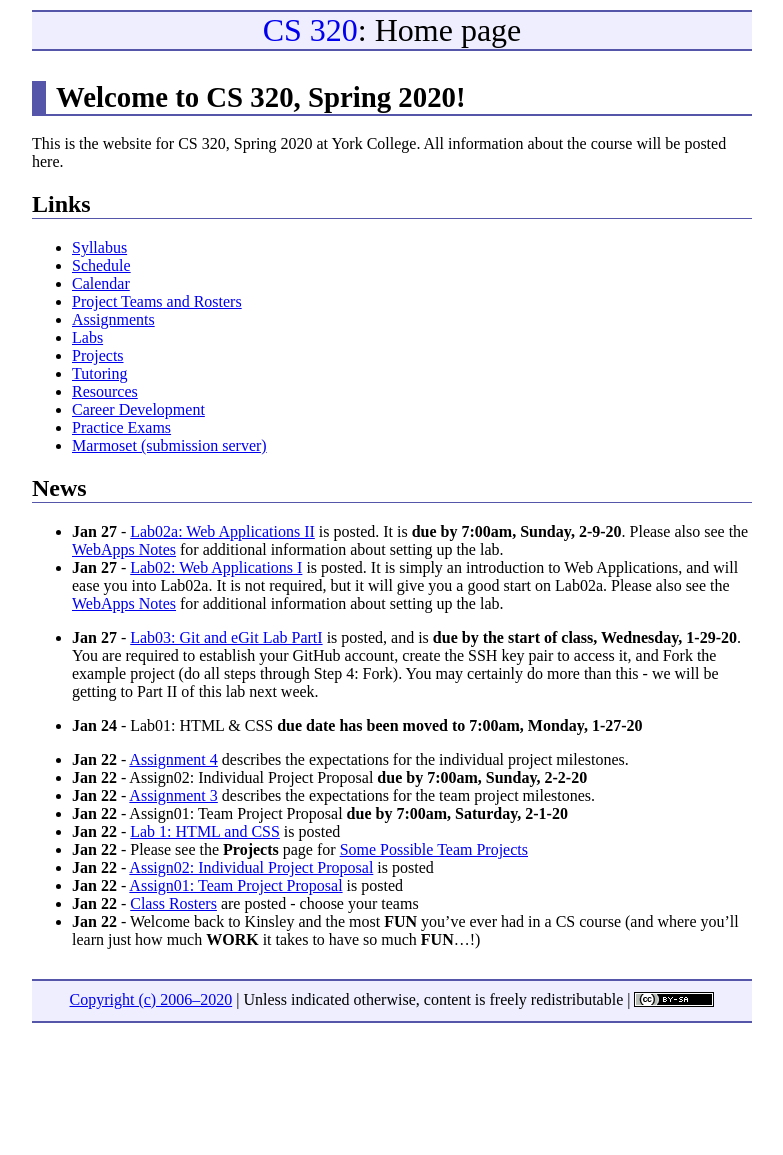
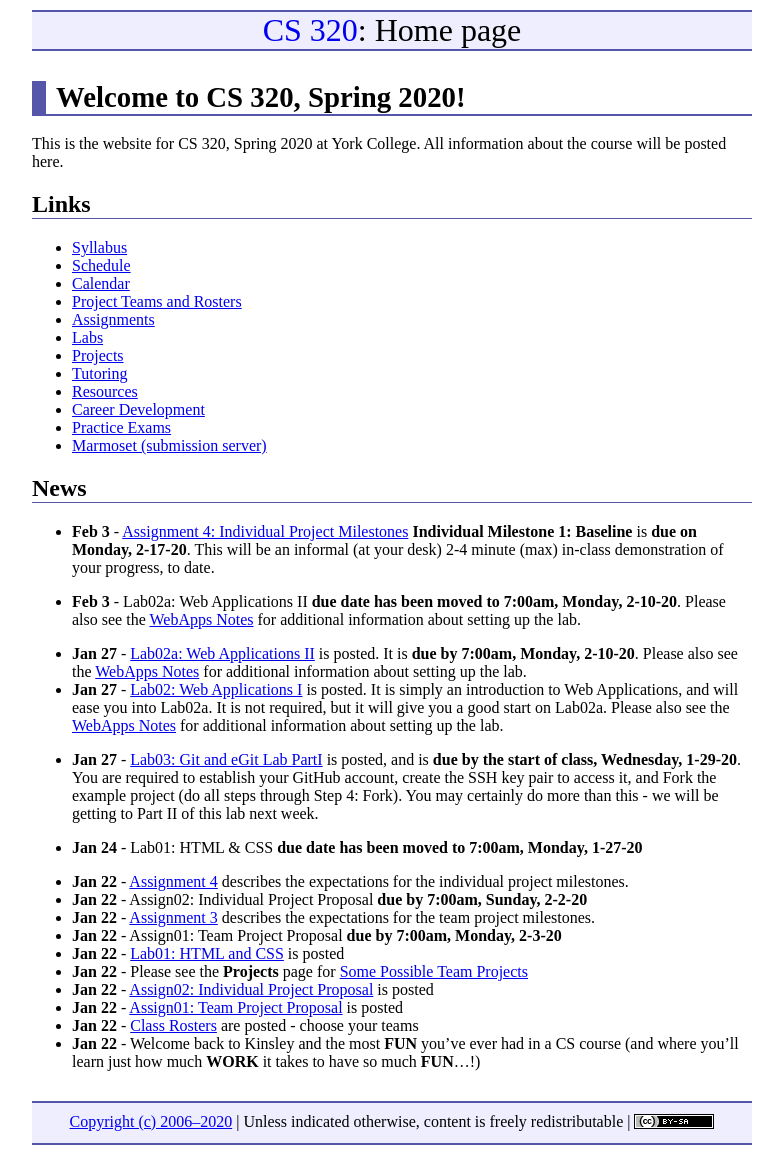
Before and after one commit to ycpcs/cs320-spring2020, a Jekyll site: the page built from index.md, in a window 1280 px wide. Shown: the whole page, without its empty margins (248-1031 px from the left). Built offline with Jekyll 4.4.1, drawn with Linux system fonts in a browser that asks for light colours; before the commit the page ends 1033 px from its top, so only the background shows below that.

Commit message:
updated due dates

```diff
--- a/assign/index.md
+++ b/assign/index.md
@@ -9,7 +9,7 @@ This page lists the assignments.
 
 Assignment | Type | Due
 ---------- | ---- | ---
-[Assignment 1: Team Project Proposal](assign01.html) | Team | Saturday, 2-1-20, by 7:00am
+[Assignment 1: Team Project Proposal](assign01.html) | Team | Monday, 2-3-20, by 7:00am
 [Assignment 2: Individual Project Proposal](assign02.html) | Individual | Sunday, 2-2-20, by 7:00am
 [Assignment 3: Team Project Milestones](assign03.html) | Team | Multiple (see description)
 [Assignment 4: Individual Project Milestones](assign04.html) | Individual | Multiple (see description)
--- a/index.md
+++ b/index.md
@@ -68,11 +68,12 @@ All information about the course will be posted here.
 
 * **Feb 19** - [Assignment 5: Team Use Cases](assign/assign05.html) is **due by 7:00am, Monday, 2-24-20**.  You will need it to do your Textual Analysis in class later that day.
 
-* **Feb 3** - [Assignment 4: Individual Project Milestones](assign/assign04.html) **Individual Milestone 1: Baseline** is **due on Monday, 2-17-20**.  This will be an informal (at your desk) 2-4 minute (max) in-class demonstration of your progress, to date.
-
 -->
 
-* **Jan 27** - [Lab02a: Web Applications II](labs/lab02a.html) is posted.  It is **due by 7:00am, Sunday, 2-9-20**.  Please also see the [WebApps Notes](labs/lab02_notes.html) for additional information about setting up the lab.
+* **Feb 3** - [Assignment 4: Individual Project Milestones](assign/assign04.html) **Individual Milestone 1: Baseline** is **due on Monday, 2-17-20**.  This will be an informal (at your desk) 2-4 minute (max) in-class demonstration of your progress, to date.
+* **Feb 3** - Lab02a: Web Applications II **due date has been moved to 7:00am, Monday, 2-10-20**.  Please also see the [WebApps Notes](labs/lab02_notes.html) for additional information about setting up the lab.
+
+* **Jan 27** - [Lab02a: Web Applications II](labs/lab02a.html) is posted.  It is **due by 7:00am, Monday, 2-10-20**.  Please also see the [WebApps Notes](labs/lab02_notes.html) for additional information about setting up the lab.
 * **Jan 27** - [Lab02: Web Applications I](labs/lab02.html) is posted.  It is simply an introduction to Web Applications, and will ease you into Lab02a.  It is not required, but it will give you a good start on Lab02a.  Please also see the [WebApps Notes](labs/lab02_notes.html) for additional information about setting up the lab.
 * **Jan 27** - [Lab03: Git and eGit Lab PartI](labs/lab03.html) is posted, and is **due by the start of class, Wednesday, 1-29-20**.  You are required to establish your GitHub account, create the SSH key pair to access it, and Fork the example project (do all steps through Step 4: Fork).  You may certainly do more than this - we will be getting to Part II of this lab next week.
 
@@ -81,8 +82,8 @@ All information about the course will be posted here.
 * **Jan 22** - [Assignment 4](assign/assign04.html) describes the expectations for the individual project milestones.
 * **Jan 22** - Assign02: Individual Project Proposal **due by 7:00am, Sunday, 2-2-20**
 * **Jan 22** - [Assignment 3](assign/assign03.html) describes the expectations for the team project milestones.
-* **Jan 22** - Assign01: Team Project Proposal **due by 7:00am, Saturday, 2-1-20**
-* **Jan 22** - [Lab 1: HTML and CSS](labs/lab01.html) is posted
+* **Jan 22** - Assign01: Team Project Proposal **due by 7:00am, Monday, 2-3-20**
+* **Jan 22** - [Lab01: HTML and CSS](labs/lab01.html) is posted
 * **Jan 22** - Please see the **Projects** page for [Some Possible Team Projects](projects/index.html)
 * **Jan 22** - [Assign02: Individual Project Proposal](assign/assign02.html) is posted
 * **Jan 22** - [Assign01: Team Project Proposal](assign/assign01.html) is posted
--- a/labs/index.md
+++ b/labs/index.md
@@ -17,7 +17,7 @@ Due Date | Lab | File
 ---- | --- | ----
 Monday, 1-27-20, by 7:00am | [Lab 1: HTML and CSS](lab01.html) | n/a
 Wednesday, 1-29-20 (in-class) | [Lab 3: Git Part I](lab03.html) | n/a
-Sunday, 2-9-20, by 7:00am | [Lab 2a: Web Applications II](lab02a.html) | [CS320\_Lab02.zip](CS320_Lab02.zip), [CS320\_Jetty9.zip](CS320_Jetty9.zip)
+Monday, 2-10-20, by 7:00am | [Lab 2a: Web Applications II](lab02a.html) | [CS320\_Lab02.zip](CS320_Lab02.zip), [CS320\_Jetty9.zip](CS320_Jetty9.zip)
 Friday, 3-13-20, by 7:00am | [Lab 4: SQL, Queries, Joins](lab04.html) |  [CS320\_Lab04.zip](CS320_Lab04.zip), [CS320\_Derby.zip](CS320_Derby.zip)
 Sunday, 3-15-20, by 7:00am | [Lab 5: JDBC](lab05.html) | [CS320\_Lab05.zip](CS320_Lab05.zip)
 Thursday, 3-26-20, by 7:00am | [Lab 6: ORM](lab06.html) | [CS320\_Lab06.zip](CS320_Lab06.zip)
```
Also changed, not shown: 2 other files.
